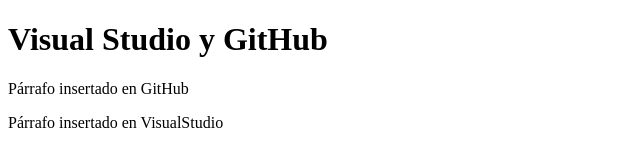
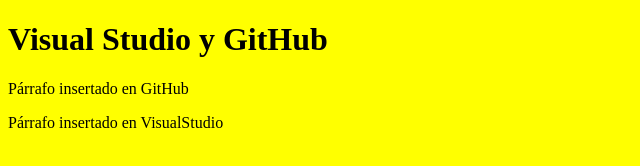
Before and after one commit to stzupa/GitHub-y-VisualStudio, a plain HTML site: page index.html in a window 1280 px wide. Shown: the whole page, without its empty margins (0-640 px from the left). Drawn offline with Linux system fonts and the light colour scheme.

Commit message:
modificando estilo

```diff
--- a/index.html
+++ b/index.html
@@ -3,7 +3,7 @@
 <head>
     <meta charset="UTF-8">
     <meta name="viewport" content="width=device-width, initial-scale=1.0">
-    <style href="estilos.css" text="text/css" rel="stylesheet"></style>
+    <link href="estilos.css" type="text/css" rel="stylesheet">
     <title>Document</title>
 </head>
 <body>
```
